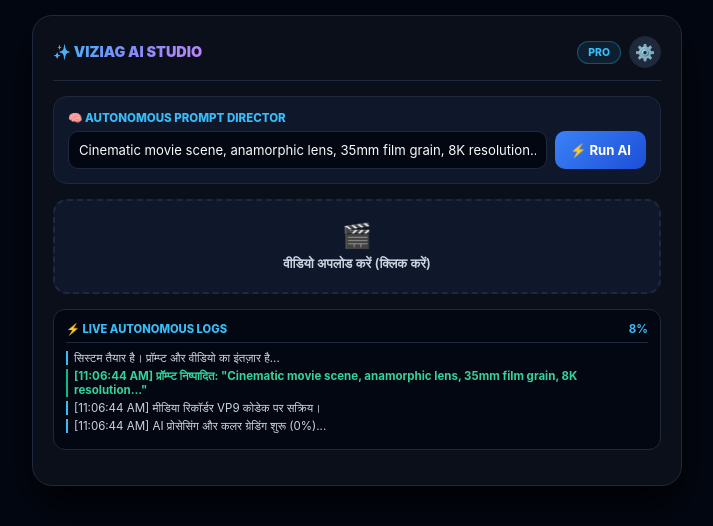
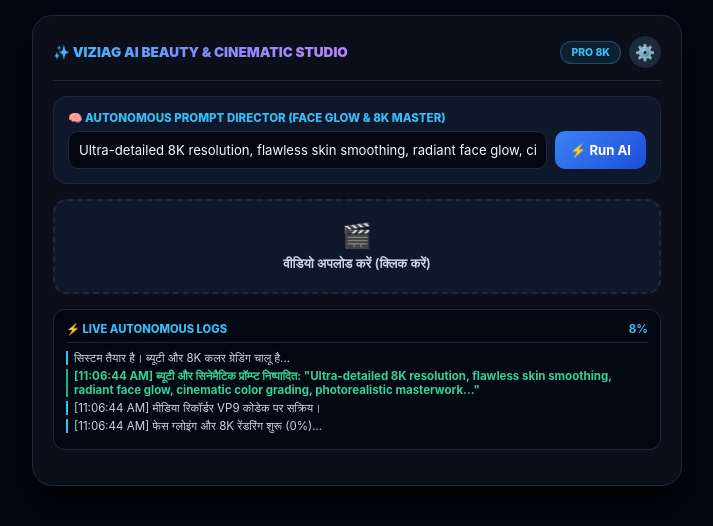
Before and after one commit to tarun225601-star/Cinematic_movie, a plain HTML site: page index.html in a window 1280 px wide. Both pictures are taken after a click on the button "⚡ Run AI". Shown: the whole page, without its empty margins (283-996 px from the left). Drawn offline with Linux system fonts and the light colour scheme.

Commit message:
Update index.html

```diff
--- a/index.html
+++ b/index.html
@@ -3,7 +3,7 @@
 <head>
     <meta charset="UTF-8">
     <meta name="viewport" content="width=device-width, initial-scale=1.0">
-    <title>Viziag Global - Autonomous AI Cinematic Studio</title>
+    <title>Viziag Global - Autonomous AI Cinematic & Beauty Studio</title>
     <style>
         :root {
             --bg-base: #030712;
@@ -25,7 +25,7 @@
 
         .header { display: flex; justify-content: space-between; align-items: center; margin-bottom: 15px; border-bottom: 1px solid var(--border-color); padding-bottom: 12px; }
         .header-title-area { display: flex; align-items: center; gap: 8px; }
-        h1 { font-size: 0.9rem; background: linear-gradient(135deg, #38bdf8, #818cf8, #c084fc); -webkit-background-clip: text; -webkit-text-fill-color: transparent; font-weight: 900; }
+        h1 { font-size: 0.85rem; background: linear-gradient(135deg, #38bdf8, #818cf8, #c084fc); -webkit-background-clip: text; -webkit-text-fill-color: transparent; font-weight: 900; }
 
         .header-right { display: flex; align-items: center; gap: 8px; }
         .pro-badge { background: rgba(56, 189, 248, 0.1); border: 1px solid rgba(56, 189, 248, 0.3); color: var(--accent-primary); font-size: 0.65rem; padding: 4px 10px; border-radius: 20px; font-weight: 800; text-transform: uppercase; }
@@ -43,7 +43,7 @@
         .modal-input { width: 100%; background: var(--bg-base); border: 1px solid var(--border-color); border-radius: 10px; padding: 10px; color: #fff; font-size: 0.82rem; outline: none; }
         .modal-save-btn { width: 100%; background: linear-gradient(135deg, #10b981, #059669); color: white; border: none; padding: 12px; border-radius: 10px; font-weight: 700; font-size: 0.85rem; cursor: pointer; margin-top: 10px; }
 
-        /* --- AI Prompt Director Box (प्रॉम्प्ट डालने की जगह) --- */
+        /* AI Prompt Director Box */
         .prompt-card { background: var(--bg-card-hover); border: 1px solid var(--border-color); border-radius: 14px; padding: 14px; margin-bottom: 15px; }
         .prompt-label { font-size: 0.72rem; color: var(--accent-primary); font-weight: 800; text-transform: uppercase; margin-bottom: 6px; display: flex; align-items: center; gap: 6px; }
         .prompt-input-group { display: flex; gap: 8px; }
@@ -60,7 +60,7 @@
         .letterbox-top { top: 0; height: 10%; }
         .letterbox-bottom { bottom: 0; height: 10%; }
 
-        /* Live Logs Console (1 to 100% Tracking) */
+        /* Live Logs Console */
         .logs-section { background: var(--bg-base); border: 1px solid var(--border-color); border-radius: 12px; padding: 12px; margin-bottom: 15px; display: none; }
         .logs-header { display: flex; justify-content: space-between; align-items: center; margin-bottom: 8px; border-bottom: 1px solid var(--border-color); padding-bottom: 6px; }
         .logs-title { font-size: 0.7rem; color: var(--accent-primary); font-weight: 800; text-transform: uppercase; }
@@ -70,7 +70,7 @@
         .log-error { border-left-color: var(--accent-danger) !important; color: #f87171 !important; font-weight: bold; }
         .log-success { border-left-color: var(--accent-success) !important; color: #34d399 !important; font-weight: bold; }
 
-        /* Prominent Download Button */
+        /* Download Button */
         .download-link-btn { display: none; width: 100%; background: linear-gradient(135deg, #0284c7, #0369a1); color: white; text-decoration: none; padding: 14px; border-radius: 10px; font-weight: 800; text-align: center; font-size: 0.9rem; box-shadow: 0 6px 20px rgba(2, 132, 199, 0.4); margin-top: 10px; }
     </style>
 </head>
@@ -79,10 +79,10 @@
     <div class="container">
         <div class="header">
             <div class="header-title-area">
-                <h1>✨ VIZIAG AI STUDIO</h1>
+                <h1>✨ VIZIAG AI BEAUTY & CINEMATIC STUDIO</h1>
             </div>
             <div class="header-right">
-                <div class="pro-badge">PRO</div>
+                <div class="pro-badge">PRO 8K</div>
                 <button class="settings-btn" onclick="toggleSettingsModal(true)">⚙️</button>
             </div>
         </div>
@@ -101,11 +101,11 @@
             </div>
         </div>
 
-        <!-- 🧠 AI PROMPT DIRECTOR (यहाँ से प्रॉम्प्ट डलेगा) -->
+        <!-- 🧠 AI PROMPT DIRECTOR -->
         <div class="prompt-card">
-            <div class="prompt-label">🧠 Autonomous Prompt Director</div>
+            <div class="prompt-label">🧠 Autonomous Prompt Director (Face Glow & 8K Master)</div>
             <div class="prompt-input-group">
-                <input type="text" id="ai-prompt-input" class="prompt-input" value="Cinematic movie scene, anamorphic lens, 35mm film grain, 8K resolution..." placeholder="अपना सिनेमैटिक प्रॉम्प्ट लिखें...">
+                <input type="text" id="ai-prompt-input" class="prompt-input" value="Ultra-detailed 8K resolution, flawless skin smoothing, radiant face glow, cinematic color grading, photorealistic masterwork..." placeholder="सिनेमैटिक और ब्यूटी प्रॉम्प्ट लिखें...">
                 <button class="run-prompt-btn" onclick="executeAutonomousPrompt()">⚡ Run AI</button>
             </div>
         </div>
@@ -132,12 +132,12 @@
                 <div id="progress-indicator" style="font-size: 0.72rem; color: var(--accent-primary); font-weight: bold;">0%</div>
             </div>
             <div class="logs-container" id="logs-console">
-                <div class="log-line">सिस्टम तैयार है। प्रॉम्प्ट और वीडियो का इंतज़ार है...</div>
+                <div class="log-line">सिस्टम तैयार है। ब्यूटी और 8K कलर ग्रेडिंग चालू है...</div>
             </div>
         </div>
 
         <!-- Download Button -->
-        <a href="#" class="download-link-btn" id="download-btn" download="viziag_cinematic_master.webm">⬇️ DOWNLOAD PRO RENDERED MOVIE (100% READY)</a>
+        <a href="#" class="download-link-btn" id="download-btn" download="viziag_beauty_cinematic_8k.webm">⬇️ DOWNLOAD BEAUTIFIED 8K MASTER (100% READY)</a>
     </div>
 
     <script>
@@ -213,8 +213,14 @@
         function renderLoop() {
             if (sourceVideo.readyState >= 2) {
                 ctx.save();
-                ctx.filter = `brightness(105%) contrast(110%) saturate(135%)`;
+                // --- ब्यूटी और स्किन ग्लोइंग फिल्टर इफ़ेक्ट ---
+                ctx.filter = `brightness(108%) contrast(105%) saturate(120%) blur(0.3px)`;
                 ctx.drawImage(sourceVideo, 0, 0, canvas.width, canvas.height);
+
+                // चेहरे पर हल्का ग्लोइंग लेयर ब्लेंड करना
+                ctx.globalCompositeOperation = 'screen';
+                ctx.fillStyle = 'rgba(255, 220, 200, 0.04)';
+                ctx.fillRect(0, 0, canvas.width, canvas.height);
                 ctx.restore();
             }
             requestAnimationFrame(renderLoop);
@@ -232,7 +238,7 @@
                 sourceVideo.play();
             }
 
-            addLog(`प्रॉम्प्ट निष्पादित: "${promptText}"`, "success");
+            addLog(`ब्यूटी और सिनेमैटिक प्रॉम्प्ट निष्पादित: "${promptText}"`, "success");
 
             recordedChunks = [];
             const stream = canvas.captureStream ? canvas.captureStream(60) : null;
@@ -256,11 +262,11 @@
                 downloadBtn.href = URL.createObjectURL(blob);
                 downloadBtn.style.display = 'block';
                 progressIndicator.innerText = "100%";
-                addLog("100% - मूवी रेंडरिंग पूरी हुई! नीचे डाउनलोड बटन हाजिर है।", "success");
+                addLog("100% - ब्यूटीफाइड और 8K मास्टर मूवी तैयार है! नीचे डाउनलोड बटन हाजिर है।", "success");
             };
 
             mediaRecorder.start();
-            addLog("AI प्रोसेसिंग और कलर ग्रेडिंग शुरू (0%)...");
+            addLog("फेस ग्लोइंग और 8K रेंडरिंग शुरू (0%)...");
 
             let renderPercent = 0;
             if (renderTimer) clearInterval(renderTimer);
```
